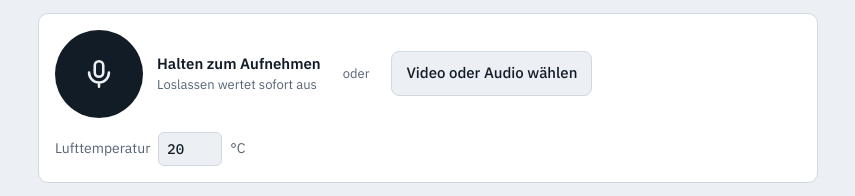
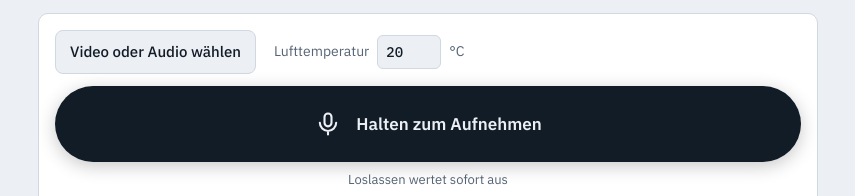
Before and after one commit to huhn321/Doppler-Tacho, a plain HTML site: page index.html in a window 1280 px wide. Shown: the part 84-280 px from the top of the page, without its empty margins (212-1067 px from the left). Drawn offline with nearby package versions, Linux system fonts and the light colour scheme.

Commit message:
Add files via upload

```diff
--- a/index.html
+++ b/index.html
@@ -49,7 +49,9 @@ body {
 h1 { font-family: var(--font-num); font-weight: 600; font-size: 34px; line-height: 1; margin: 0; letter-spacing: .01em; text-wrap: balance; }
 .lede { margin: 4px 0 0; color: var(--muted); }
 .panel { background: var(--surface); border: 1px solid var(--line); border-radius: 10px; padding: 16px; min-width: 0; }
-.inputs { display: flex; flex-wrap: wrap; gap: 14px 22px; align-items: center; }
+.inputs { display: flex; flex-direction: column; gap: 12px; }
+.inputs-row { display: flex; flex-wrap: wrap; gap: 12px 18px; align-items: center; }
+.mic-hint { margin: -4px 0 0; text-align: center; color: var(--muted); font-size: 13px; }
 .rec { display: flex; align-items: center; gap: 14px; min-width: 0; }
 .mic {
   flex: none; width: 88px; height: 88px; border-radius: 50%; border: 0; cursor: pointer;
@@ -144,20 +146,17 @@ h1 { font-family: var(--font-num); font-weight: 600; font-size: 34px; line-heigh
 
   <section class="panel" aria-label="Quelle">
     <div class="inputs">
-      <div class="rec">
-        <button id="mic" class="mic" type="button" aria-label="Halten zum Aufnehmen, Loslassen wertet aus">
-          <svg viewBox="0 0 24 24" fill="none" stroke="currentColor" stroke-width="1.8" stroke-linecap="round" stroke-linejoin="round" aria-hidden="true"><rect x="9" y="3" width="6" height="11" rx="3"/><path d="M5 11a7 7 0 0 0 14 0M12 18v3"/></svg>
-        </button>
-        <div class="rec-text">
-          <strong id="micLabel">Halten zum Aufnehmen</strong>
-          <span id="micHint">Loslassen wertet sofort aus</span>
-        </div>
+      <div class="inputs-row">
+        <label class="filebtn" for="file">Video oder Audio wählen
+          <input id="file" type="file" accept="audio/*,video/*">
+        </label>
+        <label class="temp" for="temp">Lufttemperatur <input id="temp" type="number" value="20" min="-30" max="50" step="1" inputmode="decimal"> °C</label>
       </div>
-      <span class="sep">oder</span>
-      <label class="filebtn" for="file">Video oder Audio wählen
-        <input id="file" type="file" accept="audio/*,video/*">
-      </label>
-      <label class="temp" for="temp">Lufttemperatur <input id="temp" type="number" value="20" min="-30" max="50" step="1" inputmode="decimal"> °C</label>
+      <button id="mic" class="micbar" type="button" aria-label="Halten zum Aufnehmen, Loslassen wertet aus">
+        <svg viewBox="0 0 24 24" fill="none" stroke="currentColor" stroke-width="1.8" stroke-linecap="round" stroke-linejoin="round" aria-hidden="true"><rect x="9" y="3" width="6" height="11" rx="3"/><path d="M5 11a7 7 0 0 0 14 0M12 18v3"/></svg>
+        <span id="micLabel">Halten zum Aufnehmen</span>
+      </button>
+      <p class="mic-hint" id="micHint">Loslassen wertet sofort aus</p>
     </div>
     <div id="micFail" class="fail" hidden>
       <span id="micFailText"></span>
@@ -513,7 +512,7 @@ h1 { font-family: var(--font-num); font-weight: 600; font-size: 34px; line-heigh
     };
     recorder.start(100); recStart = performance.now(); setMicUI(true);
     var tm = document.createElement("span"); tm.className = "timer";
-    timerId = setInterval(function () { var s = (performance.now() - recStart) / 1000; $("micHint").textContent = "Loslassen wertet aus · " + fmt(s, 1) + " s"; $("barLabel").textContent = "Aufnahme läuft · " + fmt(s, 1) + " s"; }, 100);
+    timerId = setInterval(function () { var s = (performance.now() - recStart) / 1000; $("micHint").textContent = "Loslassen wertet aus · " + fmt(s, 1) + " s"; $("barLabel").textContent = $("micLabel").textContent = "Aufnahme läuft · " + fmt(s, 1) + " s"; }, 100);
   }
   function stopRec() { holding = false; if (recorder && recorder.state === "recording") recorder.stop(); }
   mics.forEach(function (m) {
--- a/sw.js
+++ b/sw.js
@@ -1,4 +1,4 @@
-const CACHE = "doppler-tacho-v2";
+const CACHE = "doppler-tacho-v3";
 const SHELL = ["./", "index.html", "manifest.webmanifest", "icon-192.png", "icon-512.png"];
 self.addEventListener("install", (e) => { e.waitUntil(caches.open(CACHE).then((c) => c.addAll(SHELL)).then(() => self.skipWaiting())); });
 self.addEventListener("activate", (e) => { e.waitUntil(caches.keys().then((ks) => Promise.all(ks.filter((k) => k !== CACHE).map((k) => caches.delete(k)))).then(() => self.clients.claim())); });
```
